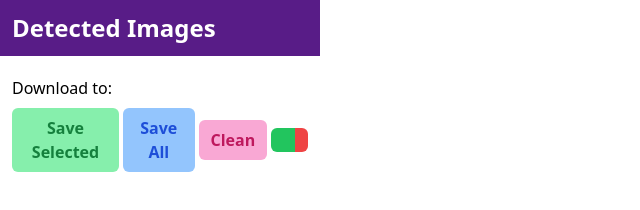
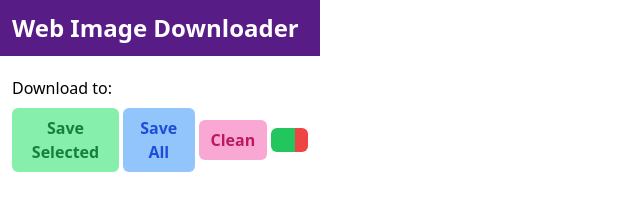
Before and after one commit to LJVgyrnFmaWRvzFH97ZP/WebImageDownloader, a website with bundled scripts: page popup/popup.html in a window 1280 px wide. Shown: the whole page, without its empty margins (0-640 px from the left). Built offline with nearby package versions, Linux system fonts and the light colour scheme.

Commit message:
chore(ui): update page title

```diff
--- a/popup/popup.html
+++ b/popup/popup.html
@@ -4,7 +4,7 @@
 <head>
   <meta charset="UTF-8">
   <meta name="viewport" content="width=device-width, initial-scale=1.0">
-  <title>Detected Images</title>
+  <title>Web Image Downloader</title>
   <link href="../dist/css/styles.css" rel="stylesheet">
   <script defer type="module" src="./popup.js"></script>
   <script defer src="../dist/js/alpine-csp.min.js"></script>
@@ -12,7 +12,7 @@
 
 <body x-data="WebImageDownloaderPopup" class="w-[320px]">
   <div class="text-white bg-purple-900 p-3 flex items-center">
-    <span class="text-2xl font-bold">Detected Images</span>
+    <span class="text-2xl font-bold">Web Image Downloader</span>
   </div>
   <div class="flex flex-col space-y-2 p-3">
     <ul class="flex items-center flex-wrap gap-1">
```
